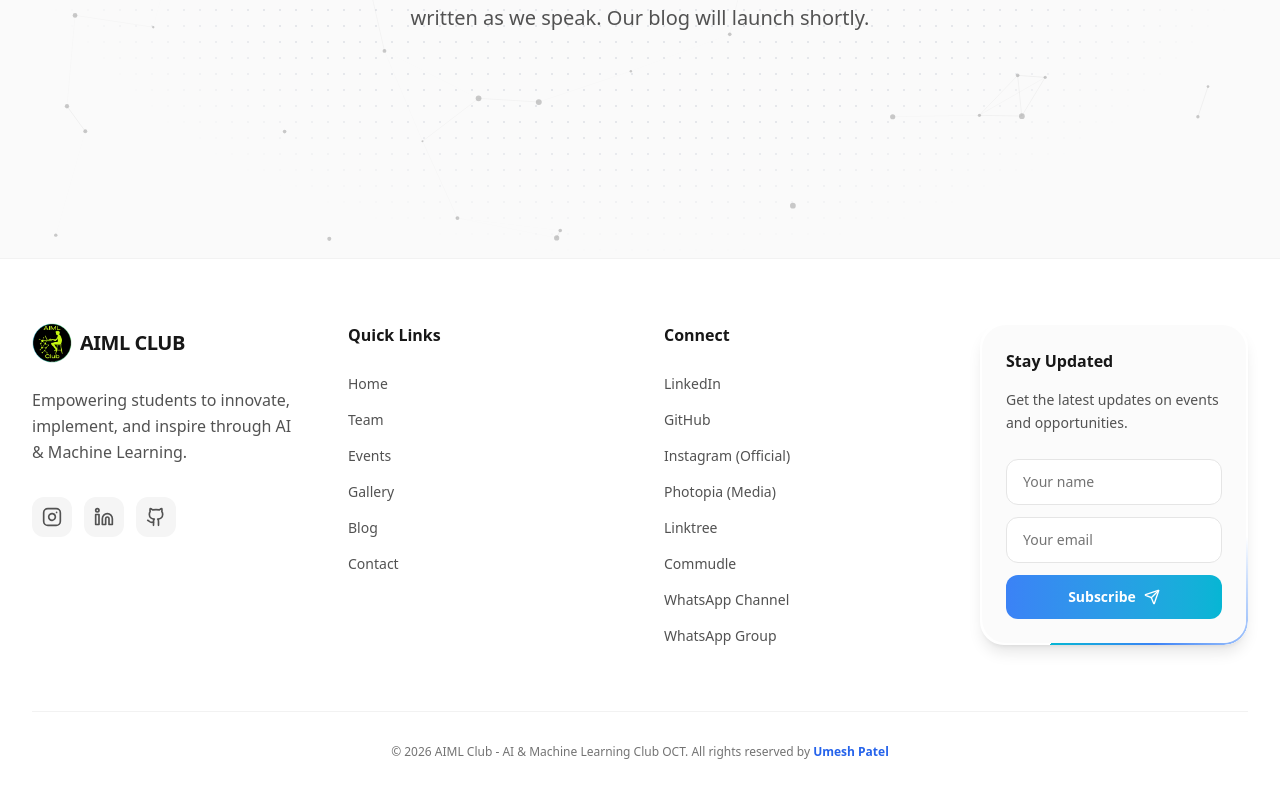
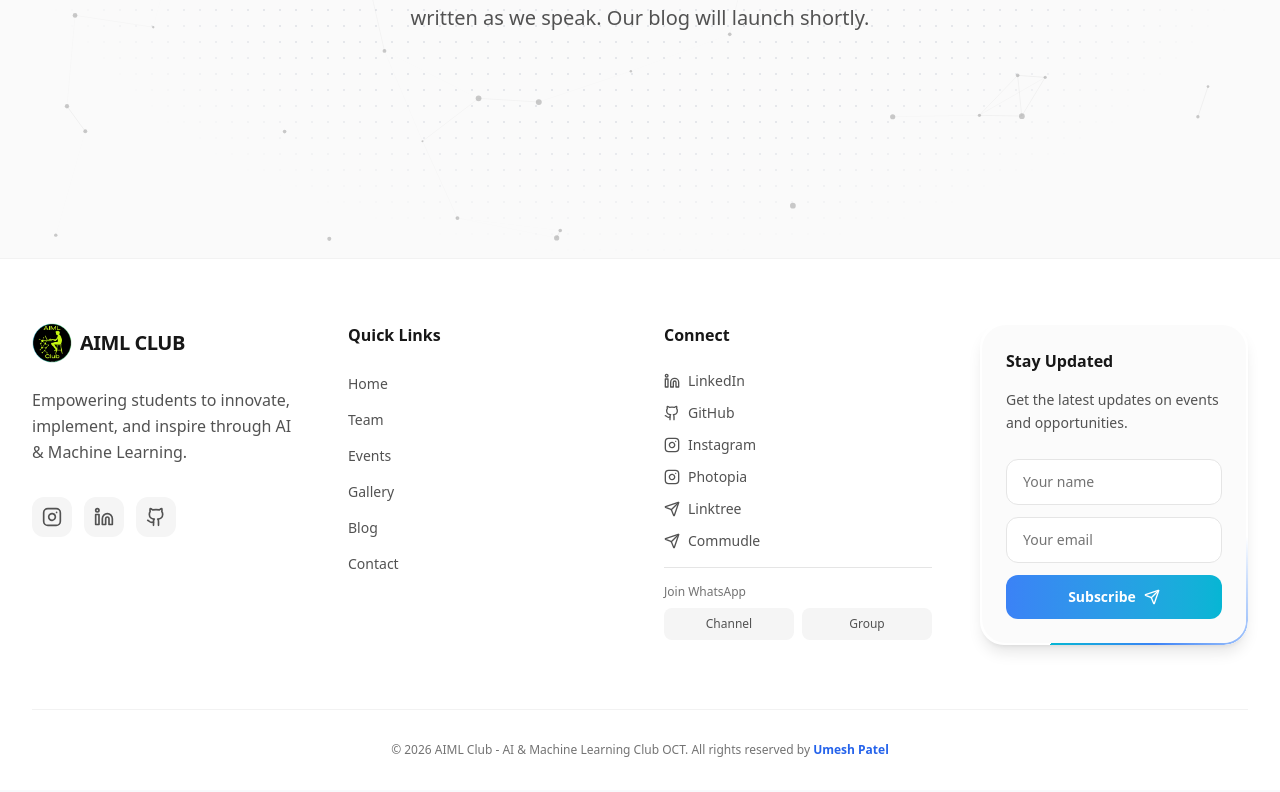
Before and after one commit to UmeshCode1/ai-ml-club, a Next.js app: page /blog in a window 1280 px wide. Shown: the part 542-1334 px from the top of the page. Built offline with nearby package versions, Linux system fonts and the light colour scheme; no server answers.

Commit message:
feat: Add proper icons to footer Connect section with WhatsApp buttons

```diff
--- a/src/components/layout/footer.tsx
+++ b/src/components/layout/footer.tsx
@@ -108,27 +108,49 @@ export const Footer = () => {
                     <div className="col-span-1">
                         <h3 className="font-semibold text-sm sm:text-base text-neutral-900 dark:text-white mb-4 sm:mb-6">Connect</h3>
                         <ul className="space-y-2 sm:space-y-3">
-                            {[
-                                { name: "LinkedIn", href: siteConfig.links.linkedin, external: true },
-                                { name: "GitHub", href: siteConfig.links.github, external: true },
-                                { name: "Instagram (Official)", href: siteConfig.links.instagram, external: true },
-                                { name: "Photopia (Media)", href: siteConfig.links.instagramPhotopia, external: true },
-                                { name: "Linktree", href: siteConfig.links.linktree, external: true },
-                                { name: "Commudle", href: siteConfig.links.commudle, external: true },
-                                { name: "WhatsApp Channel", href: siteConfig.links.whatsappChannel, external: true },
-                                { name: "WhatsApp Group", href: siteConfig.links.whatsappGroup, external: true },
-                            ].map((link) => (
-                                <li key={link.name}>
-                                    <Link
-                                        href={link.href}
-                                        target={link.external ? "_blank" : undefined}
-                                        className="text-sm text-neutral-600 dark:text-neutral-400 hover:text-[var(--neon-lime-text)] transition-colors"
-                                    >
-                                        {link.name}
-                                    </Link>
-                                </li>
-                            ))}
+                            <li>
+                                <a href={siteConfig.links.linkedin} target="_blank" rel="noopener noreferrer" className="flex items-center gap-2 text-sm text-neutral-600 dark:text-neutral-400 hover:text-[var(--neon-lime-text)] transition-colors">
+                                    <Linkedin className="w-4 h-4" /> LinkedIn
+                                </a>
+                            </li>
+                            <li>
+                                <a href={siteConfig.links.github} target="_blank" rel="noopener noreferrer" className="flex items-center gap-2 text-sm text-neutral-600 dark:text-neutral-400 hover:text-[var(--neon-lime-text)] transition-colors">
+                                    <Github className="w-4 h-4" /> GitHub
+                                </a>
+                            </li>
+                            <li>
+                                <a href={siteConfig.links.instagram} target="_blank" rel="noopener noreferrer" className="flex items-center gap-2 text-sm text-neutral-600 dark:text-neutral-400 hover:text-[var(--neon-lime-text)] transition-colors">
+                                    <Instagram className="w-4 h-4" /> Instagram
+                                </a>
+                            </li>
+                            <li>
+                                <a href={siteConfig.links.instagramPhotopia} target="_blank" rel="noopener noreferrer" className="flex items-center gap-2 text-sm text-neutral-600 dark:text-neutral-400 hover:text-[var(--neon-lime-text)] transition-colors">
+                                    <Instagram className="w-4 h-4" /> Photopia
+                                </a>
+                            </li>
+                            <li>
+                                <a href={siteConfig.links.linktree} target="_blank" rel="noopener noreferrer" className="flex items-center gap-2 text-sm text-neutral-600 dark:text-neutral-400 hover:text-[var(--neon-lime-text)] transition-colors">
+                                    <Send className="w-4 h-4" /> Linktree
+                                </a>
+                            </li>
+                            <li>
+                                <a href={siteConfig.links.commudle} target="_blank" rel="noopener noreferrer" className="flex items-center gap-2 text-sm text-neutral-600 dark:text-neutral-400 hover:text-[var(--neon-lime-text)] transition-colors">
+                                    <Send className="w-4 h-4" /> Commudle
+                                </a>
+                            </li>
                         </ul>
+                        {/* WhatsApp Section */}
+                        <div className="mt-4 pt-4 border-t border-neutral-200 dark:border-neutral-800">
+                            <p className="text-xs text-neutral-500 mb-2">Join WhatsApp</p>
+                            <div className="flex gap-2">
+                                <a href={siteConfig.links.whatsappChannel} target="_blank" rel="noopener noreferrer" className="flex-1 py-2 px-3 rounded-lg bg-neutral-100 dark:bg-neutral-800 text-xs text-center text-neutral-600 dark:text-neutral-400 hover:bg-[var(--neon-lime)]/10 hover:text-[var(--neon-lime-text)] transition-colors">
+                                    Channel
+                                </a>
+                                <a href={siteConfig.links.whatsappGroup} target="_blank" rel="noopener noreferrer" className="flex-1 py-2 px-3 rounded-lg bg-neutral-100 dark:bg-neutral-800 text-xs text-center text-neutral-600 dark:text-neutral-400 hover:bg-[var(--neon-lime)]/10 hover:text-[var(--neon-lime-text)] transition-colors">
+                                    Group
+                                </a>
+                            </div>
+                        </div>
                     </div>
 
                     {/* Newsletter - Full width on mobile */}
```
